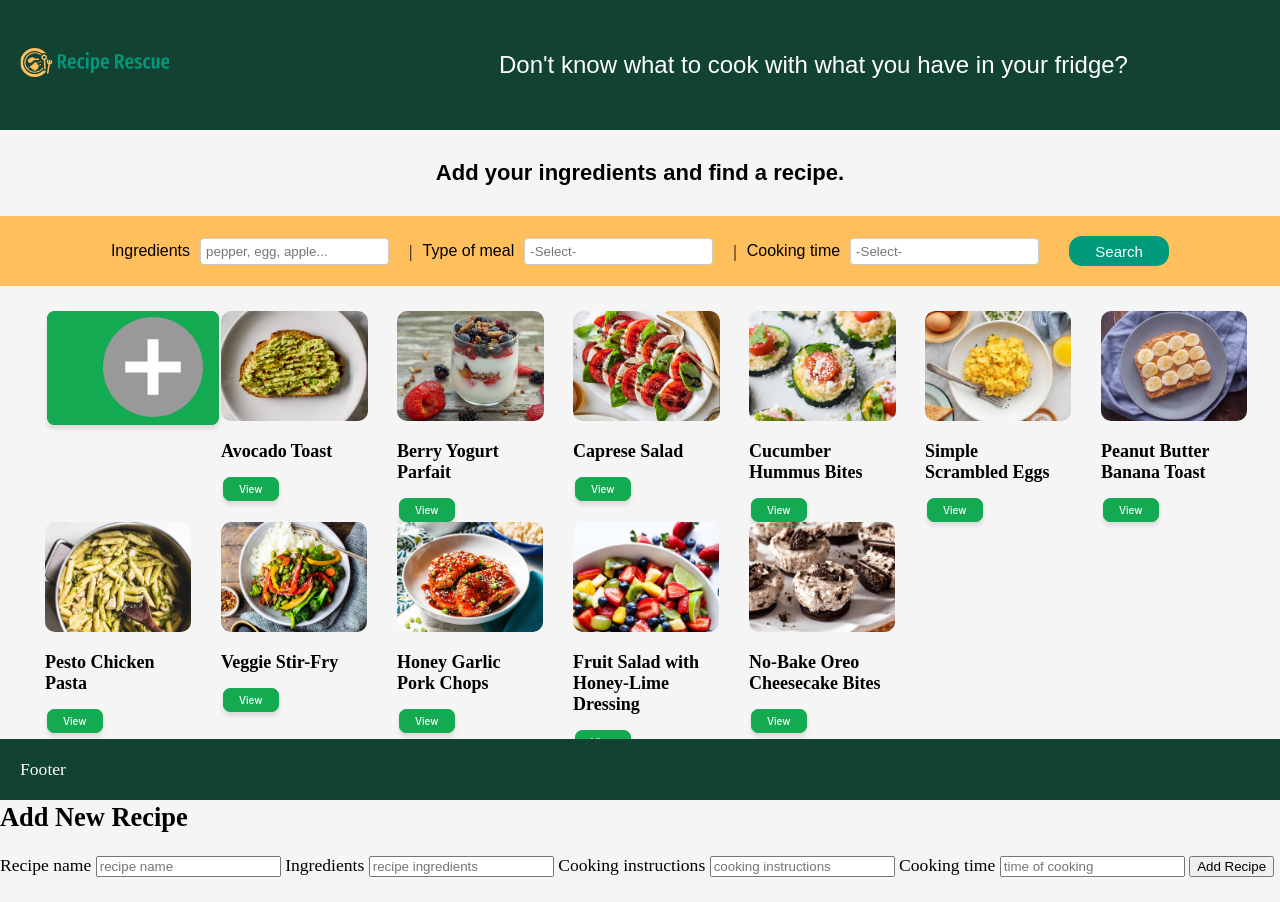
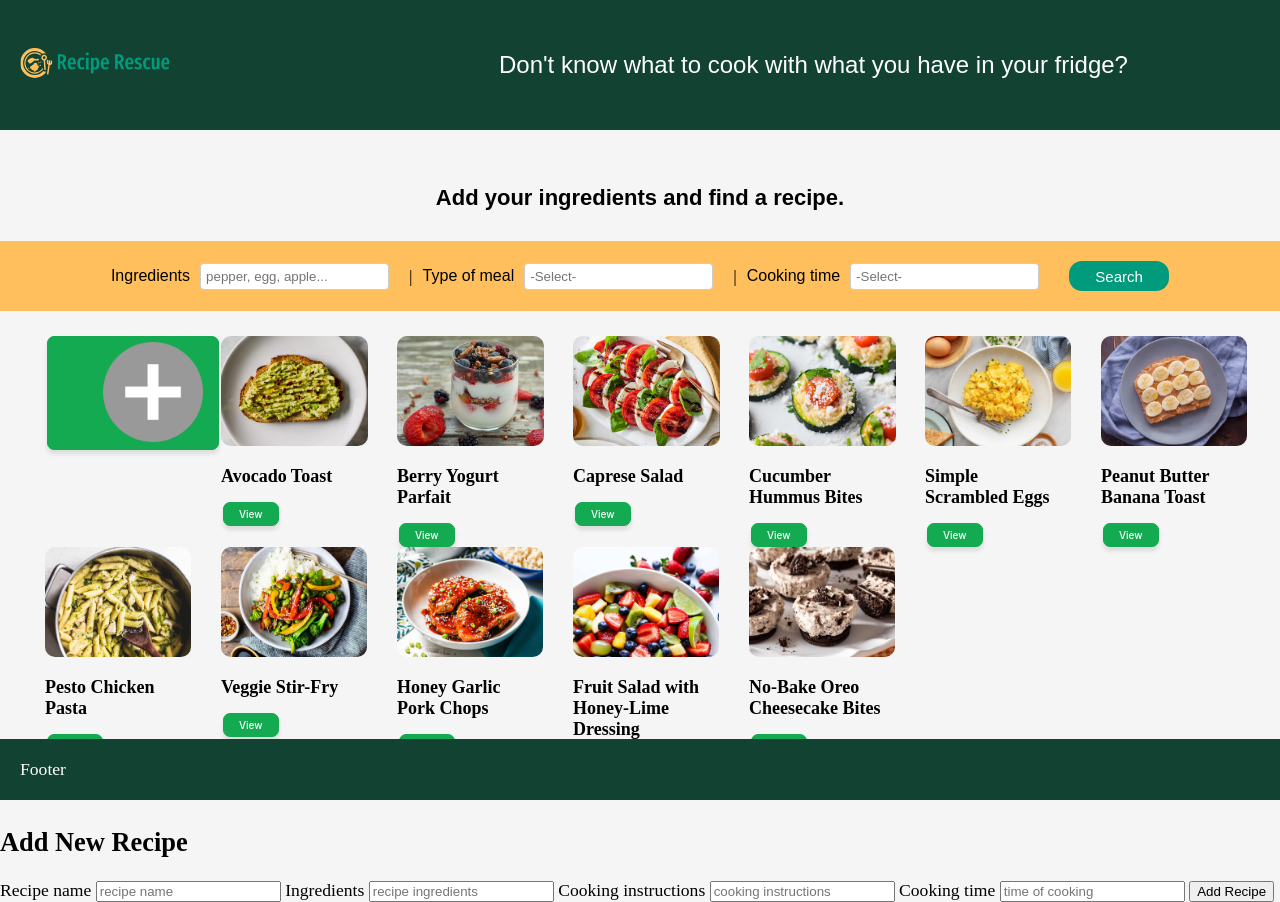
Before and after one commit to raresrobotin/Recipe-Rescue, a website built with webpack: page src/index.html in a window 1280 px wide. Before the commit the page ends 877 px from the top, so only its background shows below. Built offline with nearby package versions, Linux system fonts and the light colour scheme.

Commit message:
made the header smaller

```diff
--- a/src/style.css
+++ b/src/style.css
@@ -32,7 +32,8 @@ header {
   padding: 5px;
   text-align: center;
   font-family: "Gill Sans", "Gill Sans MT", Calibri, "Trebuchet MS", sans-serif;
-  font-size: 22px;
+  font-size: 20px;
+  margin-bottom: 25px;
 }
 
 #header-wrapper {
```
